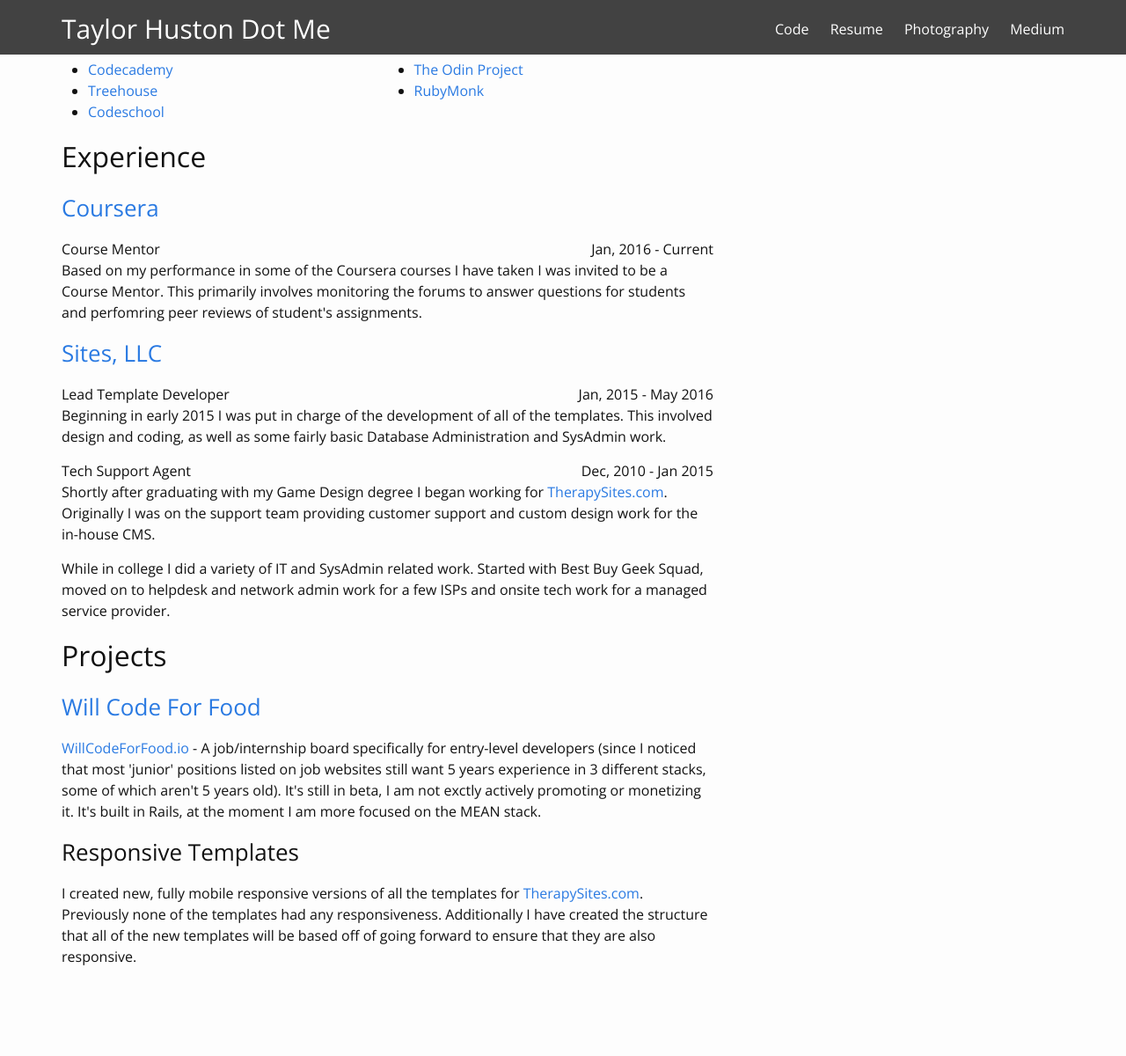
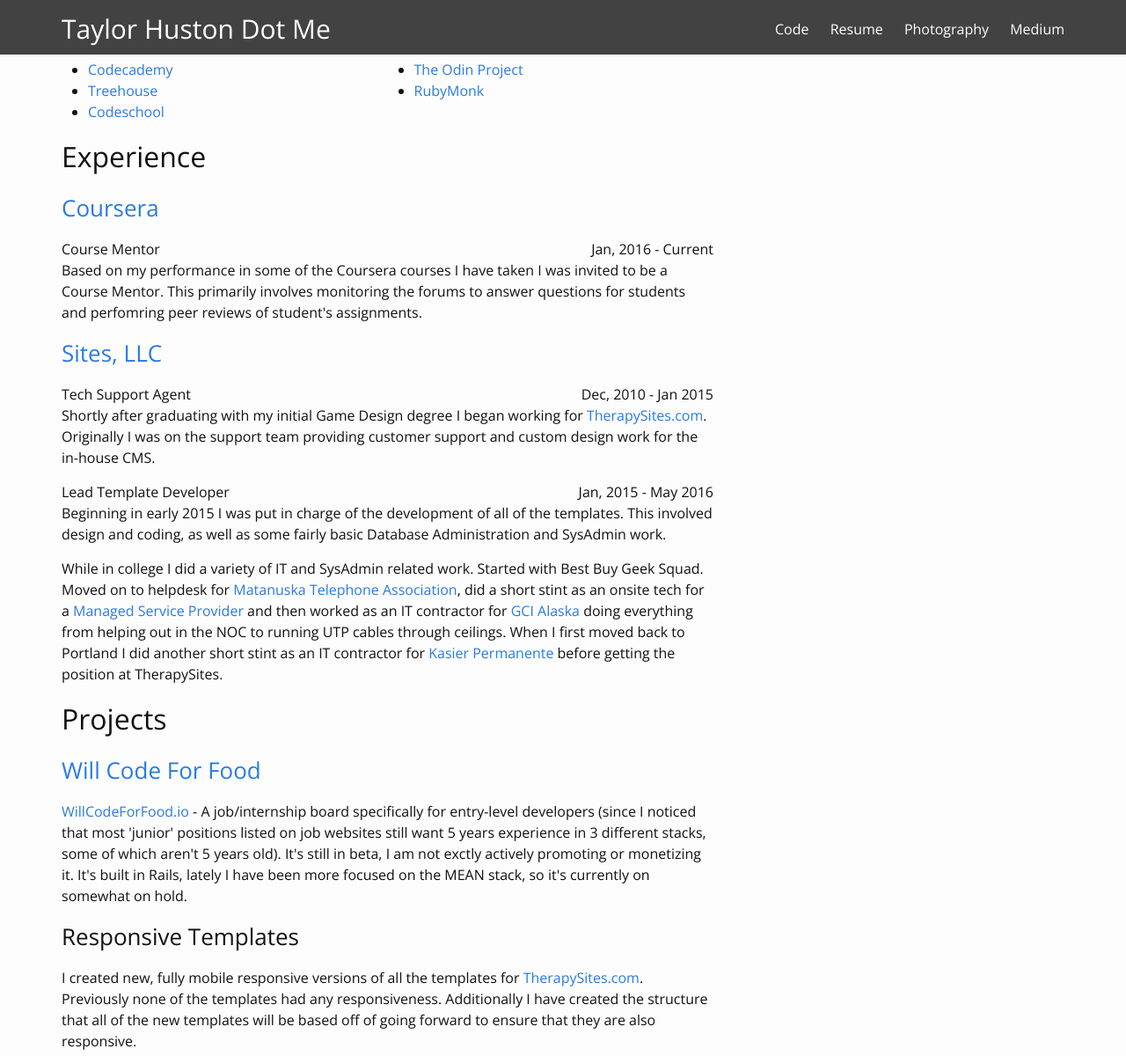
Before and after one commit to TaylorHuston/taylorhuston.github.io, a Jekyll site: the page built from resume.html, in a window 1280 px wide and 1400 px high, scrolled down 1577 px, cut to the strip 0-1200 px from the top of the window. Shown: the whole strip at 88% size. Built offline with Jekyll 4.4.1, drawn with Linux system fonts in a browser that asks for light colours; some web fonts are replaced.

Commit message:
Update Resume

```diff
--- a/resume.html
+++ b/resume.html
@@ -221,13 +221,13 @@
     <br />Based on my performance in some of the Coursera courses I have taken I was invited to be a Course Mentor. This primarily involves monitoring the forums to answer questions for students and perfomring peer reviews of student's assignments.</p>
 
   <h3><a href="http://www.therapysites.com/" target="_blank">Sites, LLC</a></h3>
+  <p>Tech Support Agent <span class="date">Dec, 2010 - Jan 2015</span>
+    <br /> Shortly after graduating with my initial Game Design degree I began working for <a href="http://www.therapysites.com/" target="_blank">TherapySites.com</a>. Originally I was on the support team providing customer support and custom design work for the in-house CMS.</p>
+
   <p>Lead Template Developer <span class="date">Jan, 2015 - May 2016</span>
     <br /> Beginning in early 2015 I was put in charge of the development of all of the templates. This involved design and coding, as well as some fairly basic Database Administration and SysAdmin work.</p>
 
-  <p>Tech Support Agent <span class="date">Dec, 2010 - Jan 2015</span>
-    <br /> Shortly after graduating with my Game Design degree I began working for <a href="http://www.therapysites.com/" target="_blank">TherapySites.com</a>. Originally I was on the support team providing customer support and custom design work for the in-house CMS.</p>
-
-  <p>While in college I did a variety of IT and SysAdmin related work. Started with Best Buy Geek Squad, moved on to helpdesk and network admin work for a few ISPs and onsite tech work for a managed service provider.</p>
+  <p>While in college I did a variety of IT and SysAdmin related work. Started with Best Buy Geek Squad. Moved on to helpdesk for <a href="https://www.mtasolutions.com/" target="_blank">Matanuska Telephone Association</a>, did a short stint as an onsite tech for a <a href="http://www.pcnetak.com/" target="_blank">Managed Service Provider</a> and then worked as an IT contractor for <a href="https://www.gci.com/" target="_blank">GCI Alaska</a> doing everything from helping out in the NOC to running UTP cables through ceilings.  When I first moved back to Portland I did another short stint as an IT contractor for <a href="https://healthy.kaiserpermanente.org/html/kaiser/index.shtml" target="_blank">Kasier Permanente</a> before getting the position at TherapySites.</p>
 </div>
 
 <div id="Projects">
@@ -235,7 +235,7 @@
 
   <h3><a href="http://willcodeforfood.io/" target="_blank">Will Code For Food</a></h3>
 
-  <p><a href="http://willcodeforfood.io/" target="_blank">WillCodeForFood.io</a> - A job/internship board specifically for entry-level developers (since I noticed that most 'junior' positions listed on job websites still want 5 years experience in 3 different stacks, some of which aren't 5 years old). It's still in beta, I am not exctly actively promoting or monetizing it. It's built in Rails, at the moment I am more focused on the MEAN stack.</p>
+  <p><a href="http://willcodeforfood.io/" target="_blank">WillCodeForFood.io</a> - A job/internship board specifically for entry-level developers (since I noticed that most 'junior' positions listed on job websites still want 5 years experience in 3 different stacks, some of which aren't 5 years old). It's still in beta, I am not exctly actively promoting or monetizing it. It's built in Rails, lately I have been more focused on the MEAN stack, so it's currently on somewhat on hold.</p>
 
   <h3>Responsive Templates</h3>
 
```
